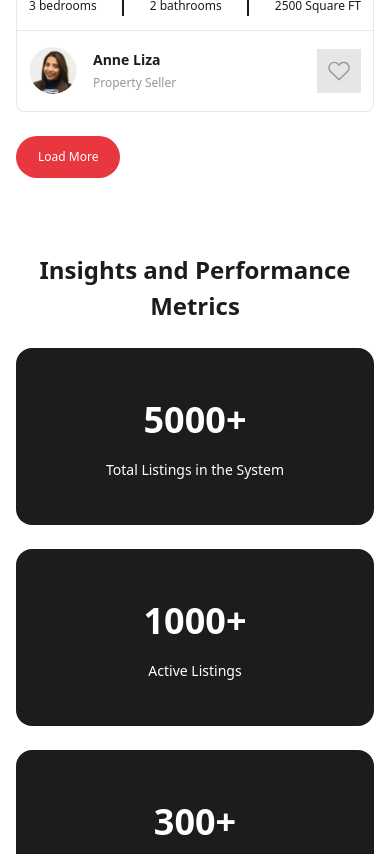
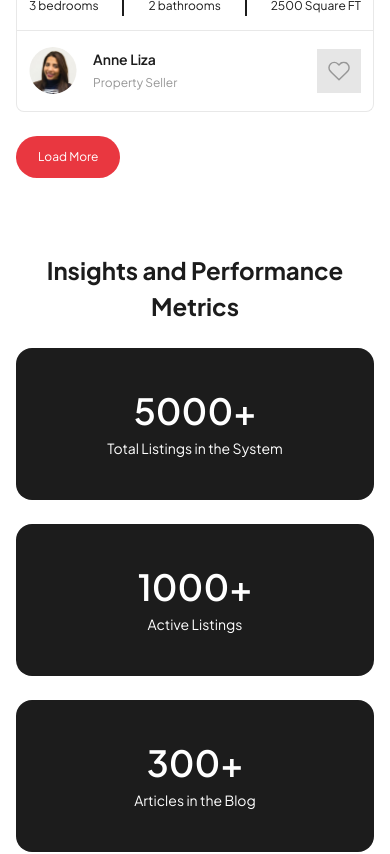
Before and after one commit to SajanThapa22/rental-website, a React (Vite) app: page / in a window 390 px wide. Shown: the part 4160-5014 px from the top of the page. Built offline with nearby package versions, Linux system fonts and the light colour scheme.

Commit message:
articles section

```diff
--- a/index.html
+++ b/index.html
@@ -5,8 +5,10 @@
     <link rel="icon" type="image/svg+xml" href="/vite.svg" />
     <link rel="preconnect" href="https://fonts.googleapis.com" />
     <link rel="preconnect" href="https://fonts.gstatic.com" crossorigin />
+    <link rel="preconnect" href="https://fonts.googleapis.com" />
+    <link rel="preconnect" href="https://fonts.gstatic.com" crossorigin />
     <link
-      href="https://fonts.googleapis.com/css2?family=Lexend:wght@100..900&display=swap"
+      href="https://fonts.googleapis.com/css2?family=Lexend:wght@100..900&family=Plus+Jakarta+Sans:ital,wght@0,200..800;1,200..800&display=swap"
       rel="stylesheet"
     />
     <meta name="viewport" content="width=device-width, initial-scale=1.0" />
--- a/src/App.jsx
+++ b/src/App.jsx
@@ -7,6 +7,7 @@ import FeaturedListings from "./components/FeaturedListings";
 import CardsContainer from "./components/CardsContainer";
 import Metrics from "./components/Metrics";
 import FeaturedLocations from "./components/FeaturedLocations";
+import ArticlesContainer from "./components/ArticlesContainer";
 
 const App = () => {
   const [isVisible, setIsVisible] = useState(false);
@@ -33,6 +34,7 @@ const App = () => {
       <FeaturedListings />
       <Metrics />
       <FeaturedLocations />
+      <ArticlesContainer />
       <div className="h-96"></div>
     </>
   );
--- /dev/null
+++ b/src/components/ArticleCards.jsx
@@ -0,0 +1,33 @@
+import React from "react";
+
+const ArticleCards = ({ date, title, context, img, height }) => {
+  return (
+    <div className="gap-g-16px lg:gap-g-22px 2xl:gap-g-32px">
+      <div className={`${height}`}>
+        <img className="h-full w-full" src={img} alt="" />
+      </div>
+
+      <div className="gap-3 lg:gap-5 2xl:gap-8">
+        <div className="gap-2 lg:gap-5 2xl:gap-8">
+          <p id="date" className="font-bold text-font-small text-clr-primary">
+            {date}
+          </p>
+          <p
+            id="title"
+            className="font-bold text-font-regular xl:text-f-20px text-clr-very-dark"
+          >
+            {title}
+          </p>
+        </div>
+        <p
+          id="context"
+          className="text-font-small xl:text-font-regular text-grayer"
+        >
+          {context}
+        </p>
+      </div>
+    </div>
+  );
+};
+
+export default ArticleCards;
--- /dev/null
+++ b/src/components/ArticlesContainer.jsx
@@ -0,0 +1,25 @@
+import React from "react";
+import SectionTitle from "./SectionTitle";
+import ArticleCards from "./ArticleCards";
+import jaffna from "../assets/jaffna.png";
+
+const ArticlesContainer = () => {
+  return (
+    <div className="mt-mt-50 md:px-16 lg:px-20 px-p-16px">
+      <SectionTitle title="important articles" />
+      <div id="article-container" className="grid grid-cols-2">
+        <div>
+          <ArticleCards
+            img={jaffna}
+            date="february"
+            title="Top Tips for Finding the Perfect Rental"
+            context="Discover expert advice on how to find the ideal rental property that meets your needs and budget."
+          />
+        </div>
+        <div></div>
+      </div>
+    </div>
+  );
+};
+
+export default ArticlesContainer;
--- a/src/components/FeaturedLocations.jsx
+++ b/src/components/FeaturedLocations.jsx
@@ -13,7 +13,7 @@ const FeaturedLocations = () => {
     <div className="mt-mt-50 md:px-16 lg:px-20 px-p-16px flex flex-col gap-g-24px lg:gap-g-32px">
       <SectionTitle title="featured locations" />
 
-      <div className="w-full lg:aspect-[4/1] grid grid-cols-1 grid-rows-6 md:grid-cols-2 lg:grid-cols-4 gap-g-16px xl:gap-g-22px 2xl:gap-g-32px items-stretch">
+      <div className="w-full lg:aspect-[4/1] grid grid-cols-1 md:grid-cols-2 lg:grid-cols-4 gap-g-16px xl:gap-g-22px 2xl:gap-g-32px items-stretch">
         <div className="lg:row-span-2">
           <LocationsCard location="kandy" img={kandy} />
         </div>
--- a/src/components/Metrics.jsx
+++ b/src/components/Metrics.jsx
@@ -3,9 +3,9 @@ import MetricsCard from "./MetricsCard";
 
 const Metrics = () => {
   return (
-    <div className="py-p-24px px-p-16px md:px-16 lg:px-20 mt-mt-50 grid grid-rows-[auto,1fr,1fr,1fr] md:grid-cols-3 lg:grid-cols-4 gap-6">
+    <div className="py-p-24px px-p-16px md:px-16 lg:px-20 mt-mt-50 grid grid-rows-[auto,1fr,1fr,1fr] md:grid-cols-3 md:grid-rows-1 lg:grid-cols-4 gap-6 items-center justify-center">
       <div className="flex items-center justify-center">
-        <p className="font-bold text-center md:text-left text-f-24px md:text-font-medium lg:text-f-36px 2xl:text-f-50px text-clr-very-dark">
+        <p className="font-bold text-center md:text-left text-f-24px md:text-font-medium lg:text-f-32px 2xl:text-f-50px text-clr-very-dark">
           Insights and Performance Metrics
         </p>
       </div>
--- a/src/components/MetricsCard.jsx
+++ b/src/components/MetricsCard.jsx
@@ -2,9 +2,9 @@ import React from "react";
 
 const MetricsCard = ({ amount, text }) => {
   return (
-    <div className="flex flex-col bg-clr-very-dark p-p-45px md:p-p-50px lg:p-p-60px 2xl:p-p-80px gap-g-12px justify-between items-center rounded-2xl">
-      <p className="font-semibold text-f-36px xl:text-f-40px text-clr-white">{`${amount}+`}</p>
-      <p className="text-font-small inline-block md:whitespace-nowrap xl:text-font-regular text-clr-white">
+    <div className=" flex flex-col bg-clr-very-dark p-p-45px md:p-p-50px lg:p-p-60px 2xl:p-p-80px gap-g-12px justify-between items-center rounded-2xl">
+      <p className="font-semibold leading-none text-f-36px xl:text-f-40px text-clr-white">{`${amount}+`}</p>
+      <p className="text-font-small leading-none inline-block md:whitespace-nowrap xl:text-font-regular text-clr-white">
         {text}
       </p>
     </div>
--- a/src/index.css
+++ b/src/index.css
@@ -1,6 +1,10 @@
 @tailwind base;
 @tailwind components;
 @tailwind utilities;
+
+body {
+  font-family: "Plus Jakarta Sans", sans-serif;
+}
 
 :root {
   --width-1px: 1px;
@@ -12,6 +16,7 @@
   --light: #979797;
   --light-green: #77b747;
   --light-black: #494949;
+  --grayer: #8b8b8b;
 
   --pink-bg: #fdebec;
   --green-bg: #f1f8ed;
@@ -33,6 +38,7 @@
   --f-16px: 16px;
   --f-20px: 20px;
   --f-24px: 24px;
+  --f-32px: 32px;
   --f-36px: 36px;
   --f-40px: 40px;
   --f-50px: 50px;
@@ -89,6 +95,7 @@
   --w-108px: 108px;
 
   --h-1px: 1px;
+  --h-170px: 170px;
 
   --g-12px: 12px;
   --g-14px: 14px;
--- a/tailwind.config.js
+++ b/tailwind.config.js
@@ -17,6 +17,7 @@ export default {
         "blue-bg": "var(--blue-bg)",
         "gray-bg": "var(--gray)",
         "light-black": "var(--light-black)",
+        grayer: "var(--grayer)",
       },
       fontSize: {
         "font-large": "var(--font-large)",
@@ -29,6 +30,7 @@ export default {
         "f-24px": "var(--f-24px)",
         "f-18px": "var(--f-18px)",
         "f-16px": "var(--f-16px)",
+        "f-32px": "var(--f-32px)",
         "f-36px": "var(--f-36px)",
         "f-40px": "var(--f-40px)",
         "f-50px": "var(--f-50px)",
@@ -59,6 +61,7 @@ export default {
         "logo-h": "var(--logo-h)",
         "logo-h-md": "var(--logo-h-md)",
         "h-1px": "var(--h-1px)",
+        "h-170px": "var(--h-170px)",
       },
       width: {
         "logo-w": "var(--logo-w)",
```
